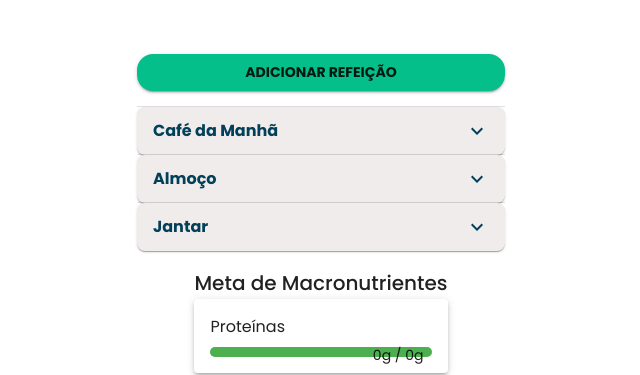
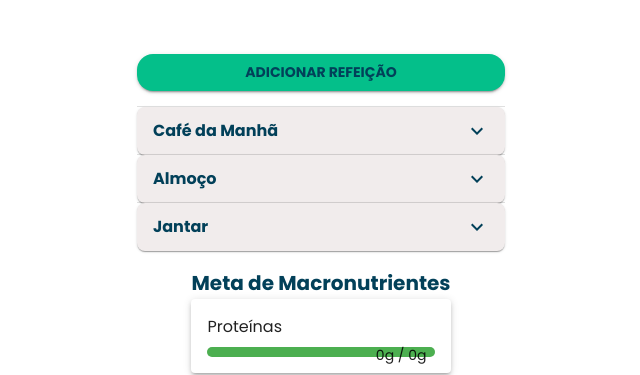
Before and after one commit to caiquefrd/gejup-front, a React (Vite) app: page / in a window 1280 px wide. Shown: the part 172-547 px from the top of the page, without its empty margins (319-959 px from the left). Built offline with nearby package versions, Linux system fonts and the light colour scheme; no server answers.

Commit message:
alterações para criar views

```diff
--- a/src/App.tsx
+++ /dev/null
@@ -1,28 +0,0 @@
-import React from 'react';
-import { ThemeProvider } from '@mui/material/styles';
-import CssBaseline from '@mui/material/CssBaseline';
-import theme from './styles/theme';
-import CalorieCounter from './components/CalorieCounter';
-import AddMealButton from './components/AddMealButton';
-import MealSection from './components/MealSection';
-import MacroProgressBar from './components/MacroProgressBar';
-import { containerStyles } from './styles/AppStyles';
-
-
-const App: React.FC = () => {
-  return (
-    <ThemeProvider theme={theme}>
-      <CssBaseline />
-      <div style={containerStyles}>
-        <CalorieCounter calories={2000} percentage={75} />
-        <AddMealButton onClick={() => {}} />
-        <MealSection title="Café da Manhã" />
-        <MealSection title="Almoço" />
-        <MealSection title="Jantar" />
-        <MacroProgressBar />
-      </div>
-    </ThemeProvider>
-  );
-};
-
-export default App;
--- a/src/components/AddMealButton.tsx
+++ b/src/components/AddMealButton.tsx
@@ -11,7 +11,7 @@ const AddMealButton: React.FC<AddMealButtonProps> = ({ onClick }) => {
       variant="contained"
       color="primary"
       onClick={onClick}
-      sx={{ marginTop: 2, marginBottom: 2, borderRadius: '16px', color: 'secondary', width: '368px', fontWeight: '600' }}
+      sx={{ marginTop: 2, marginBottom: 2, borderRadius: '16px', color: '#024059', width: '368px', fontWeight: '600' }}
     >
       Adicionar Refeição
     </Button>
--- a/src/components/MacroProgressBar.tsx
+++ b/src/components/MacroProgressBar.tsx
@@ -68,7 +68,7 @@ const MacroTracker: React.FC = () => {
 
   return (
     <Box sx={{ padding: 2 }}>
-      <Typography variant="h6">Meta de Macronutrientes</Typography>
+      <Typography variant="h6" color='secondary' fontWeight={600}>Meta de Macronutrientes</Typography>
       <MacroProgressBar
         label="Proteínas"
         value={macros.protein.value}
--- a/src/main.tsx
+++ b/src/main.tsx
@@ -1,10 +1,10 @@
 import { StrictMode } from 'react'
 import { createRoot } from 'react-dom/client'
-import App from './App.tsx'
+import Home from './views/Home.tsx'
 import './index.css'
 
 createRoot(document.getElementById('root')!).render(
   <StrictMode>
-    <App />
+    <Home />
   </StrictMode>,
 )
--- /dev/null
+++ b/src/views/Home.tsx
@@ -0,0 +1,28 @@
+import React from 'react';
+import { ThemeProvider } from '@mui/material/styles';
+import CssBaseline from '@mui/material/CssBaseline';
+import theme from '../styles/theme';
+import CalorieCounter from '../components/CalorieCounter';
+import AddMealButton from '../components/AddMealButton';
+import MealSection from '../components/MealSection';
+import MacroProgressBar from '../components/MacroProgressBar';
+import { containerStyles } from '../styles/AppStyles';
+
+
+const Home: React.FC = () => {
+  return (
+    <ThemeProvider theme={theme}>
+      <CssBaseline />
+      <div style={containerStyles}>
+        <CalorieCounter calories={2000} percentage={75} />
+        <AddMealButton onClick={() => {}} />
+        <MealSection title="Café da Manhã" />
+        <MealSection title="Almoço" />
+        <MealSection title="Jantar" />
+        <MacroProgressBar />
+      </div>
+    </ThemeProvider>
+  );
+};
+
+export default Home;
```
